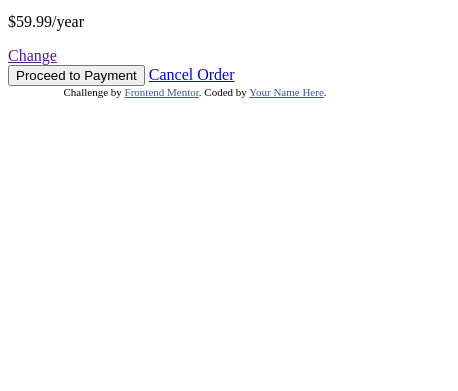
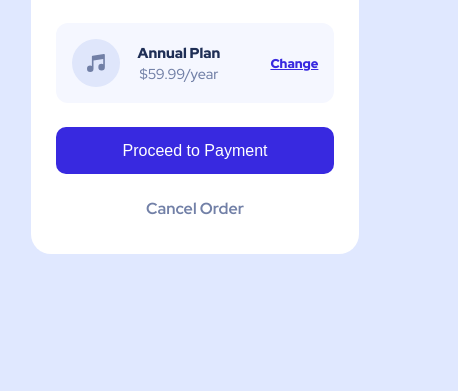
Before and after one commit to shehab20089/order-summary-component, a plain HTML site: page index.html in a window 390 px wide. Shown: the part 453-844 px from the top of the page, 458 px wide, since content can reach past the window. Drawn offline with Linux system fonts and the light colour scheme.

Commit message:
adding mobile style

```diff
--- /dev/null
+++ b/index.css
@@ -0,0 +1,110 @@
+@import url("https://fonts.googleapis.com/css2?family=Outfit:wght@300;400;500&family=Red+Hat+Display:wght@500;700;900&display=swap");
+/* ************************************************ */
+/* Globals */
+/* ************************************************ */
+:root {
+  --clr-Pale-blue: hsl(225, 100%, 94%);
+  --clr-very-Pale-blue: hsl(225, 100%, 98%);
+  --clr-bright-blue: hsl(245, 75%, 52%);
+  --clr-desaturated-blue: hsl(224, 23%, 55%);
+  --clr-dark-blue: hsl(223, 47%, 23%);
+}
+/* ************************************************ */
+/* Resets */
+/* ************************************************ */
+
+* {
+  margin: 0;
+  box-sizing: border-box;
+}
+img {
+  max-width: 100%;
+}
+body {
+  font-size: 16px;
+  font-family: "Red Hat Display", sans-serif;
+  font-weight: 500;
+  line-height: 1.5;
+  color: var(--clr-desaturated-blue);
+  background: var(--clr-Pale-blue);
+  background-image: url(images/pattern-background-mobile.svg);
+  background-position: 0 -10%;
+  background-repeat: no-repeat;
+}
+main {
+  height: 100vh;
+  display: flex;
+  justify-content: center;
+  align-items: center;
+}
+
+.order-card {
+  width: 328px;
+  border-radius: 20px;
+  overflow: hidden;
+  display: flex;
+  flex-direction: column;
+  align-items: center;
+  text-align: center;
+  background: white;
+  padding-bottom: 2.1rem;
+}
+.order-card_body {
+  margin-top: 1.4rem;
+  display: flex;
+  flex-direction: column;
+  gap: 1rem;
+}
+h1 {
+  font-size: 1.4rem;
+  font-weight: 900;
+  color: var(--clr-dark-blue);
+  /* margin-top: 50px; */
+}
+.order-card_description {
+  font-size: 0.95rem;
+  text-align: center;
+  max-width: 80%;
+  margin: 0 auto;
+}
+.order-card_annual-plan {
+  display: flex;
+  background: var(--clr-very-Pale-blue);
+  /* background: black; */
+  width: 85%;
+  margin: 0 auto;
+  margin-top: 1rem;
+  padding: 1rem;
+  /* justify-content: space-between; */
+  gap: 18px;
+  align-items: center;
+  font-size: 0.9rem;
+  border-radius: 12px;
+}
+.order-card_annual-plan a {
+  margin-left: auto;
+  font-size: 0.8rem;
+  font-weight: 900;
+  color: var(--clr-bright-blue);
+}
+.annual-plan_container p:first-child {
+  color: var(--clr-dark-blue);
+  font-weight: 900;
+}
+.order-card_btn {
+  width: 85%;
+  margin: 0 auto;
+  border-radius: 10px;
+  padding: 0.9rem;
+  border: none;
+  margin-top: 0.5rem;
+  background: var(--clr-bright-blue);
+  color: white;
+  font-size: 1rem;
+}
+.order-card_btn-cancel {
+  margin-top: 0.4rem;
+  font-weight: 700;
+  text-decoration: none;
+  color: inherit;
+}
--- a/index.html
+++ b/index.html
@@ -13,17 +13,7 @@
     />
 
     <title>Frontend Mentor | Order summary card</title>
-
-    <!-- Feel free to remove these styles or customise in your own stylesheet 👍 -->
-    <style>
-      .attribution {
-        font-size: 11px;
-        text-align: center;
-      }
-      .attribution a {
-        color: hsl(228, 45%, 44%);
-      }
-    </style>
+    <link rel="stylesheet" href="index.css" />
   </head>
   <body>
     <main>
@@ -46,16 +36,16 @@
             <a href="">Change</a>
           </div>
           <button class="order-card_btn">Proceed to Payment</button>
-          <a class="order-card_btn-cancecl" href="#"> Cancel Order </a>
+          <a class="order-card_btn-cancel" href="#"> Cancel Order </a>
         </div>
       </div>
     </main>
 
-    <div class="attribution">
+    <!-- <div class="attribution">
       Challenge by
       <a href="https://www.frontendmentor.io?ref=challenge" target="_blank"
         >Frontend Mentor</a
       >. Coded by <a href="#">Your Name Here</a>.
-    </div>
+    </div> -->
   </body>
 </html>
```
